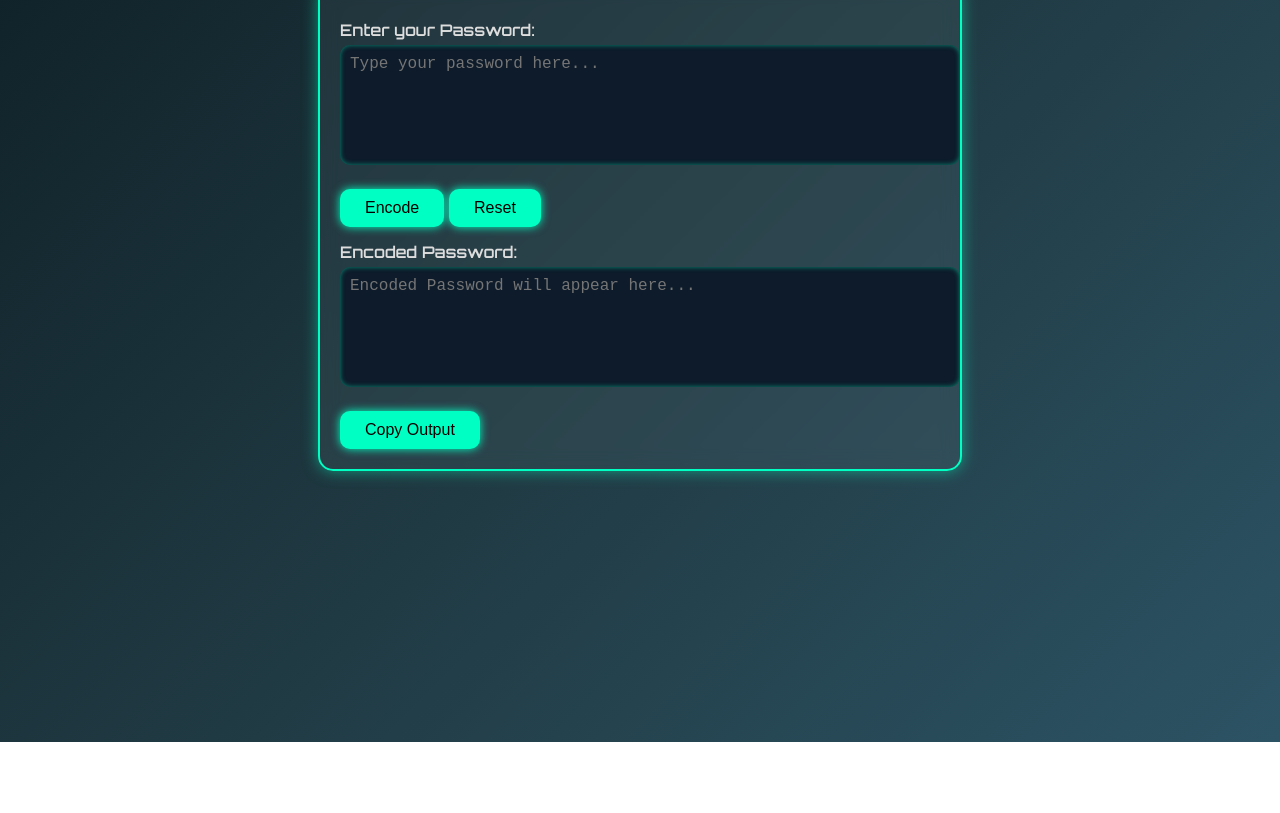
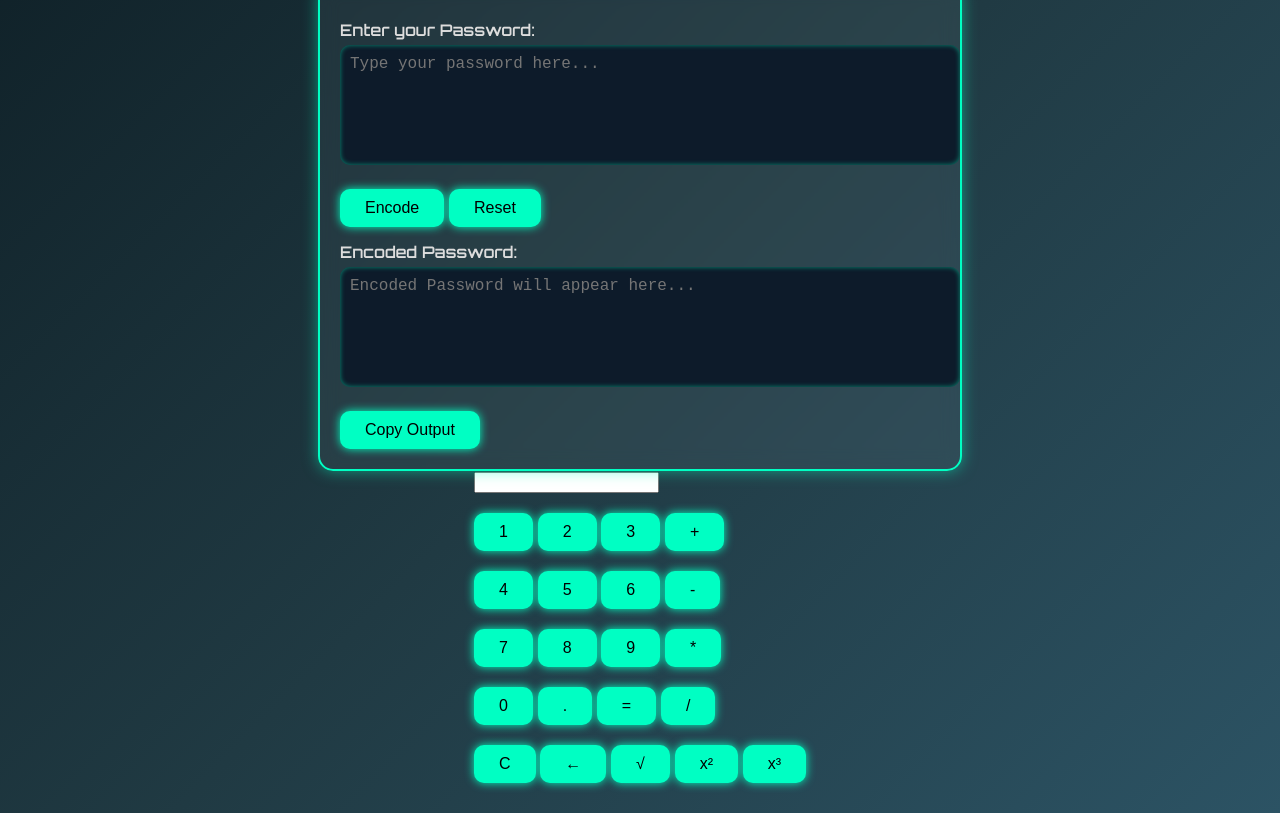
Before and after one commit to Siva-Rohith/PasswordEncoder, a plain HTML site: page index.html in a window 1280 px wide. Shown: the part 118-931 px from the top of the page. Before the commit the page ends 860 px from the top, so only its background shows below. Drawn offline with Linux system fonts and the light colour scheme.

Commit message:
Update index.html

```diff
--- a/index.html
+++ b/index.html
@@ -65,5 +65,41 @@ if (input.length < 8 || input.length > 14) {
       document.getElementById('outputText').value = '';
     }
   </script>
+  <div class="calculator">
+    <input type="text" id="calcDisplay" readonly>
+    <div>
+        <button onclick="insert('1')">1</button>
+        <button onclick="insert('2')">2</button>
+        <button onclick="insert('3')">3</button>
+        <button onclick="insert('+')">+</button>
+    </div>
+    <div>
+        <button onclick="insert('4')">4</button>
+        <button onclick="insert('5')">5</button>
+        <button onclick="insert('6')">6</button>
+        <button onclick="insert('-')">-</button>
+    </div>
+    <div>
+        <button onclick="insert('7')">7</button>
+        <button onclick="insert('8')">8</button>
+        <button onclick="insert('9')">9</button>
+        <button onclick="insert('*')">*</button>
+    </div>
+    <div>
+        <button onclick="insert('0')">0</button>
+        <button onclick="insert('.')">.</button>
+        <button onclick="equal()">=</button>
+        <button onclick="insert('/')">/</button>
+    </div>
+    <div>
+        <button onclick="clean()">C</button>
+        <button onclick="back()">←</button>
+        <button onclick="sqrt()">√</button>
+        <button onclick="square()">x²</button>
+        <button onclick="cube()">x³</button>
+    </div>
+</div>
+<script src="calculator.js"></script>
+
 </body>
 </html>
```
